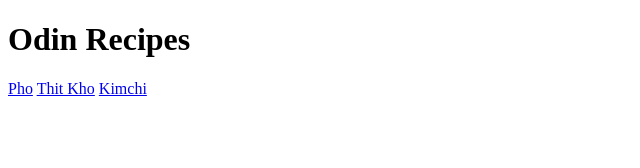
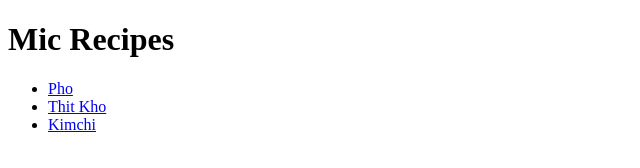
Before and after one commit to Micmaq95/odin-recipes, a plain HTML site: page index.html in a window 1280 px wide. Shown: the whole page, without its empty margins (0-640 px from the left). Drawn offline with Linux system fonts and the light colour scheme.

Commit message:
Reformat index page

```diff
--- a/index.html
+++ b/index.html
@@ -2,12 +2,14 @@
 <html lang="en">
     <Head>
         <meta charset="UTF-8">
-        <title>Odin Recipes</title>
+        <title>Mic Recipes</title>
     </Head>
     <body>
-        <h1>Odin Recipes</h1>
-        <a href="./recipes/pho.html">Pho</a>
-        <a href="./recipes/thitkho.html">Thit Kho</a>
-        <a href="./recipes/kimchi.html"> Kimchi</a>
+        <h1>Mic Recipes</h1>
+        <ul>
+            <li><a href="./recipes/pho.html">Pho</a></li>
+            <li><a href="./recipes/thitkho.html">Thit Kho</a></li>
+            <li><a href="./recipes/kimchi.html">Kimchi</a></li>
+        </ul>
     </body>
 </html>
```
